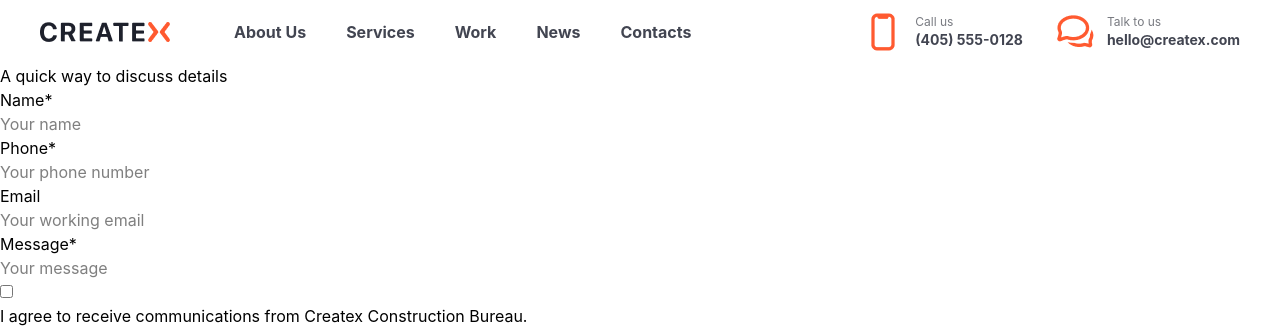
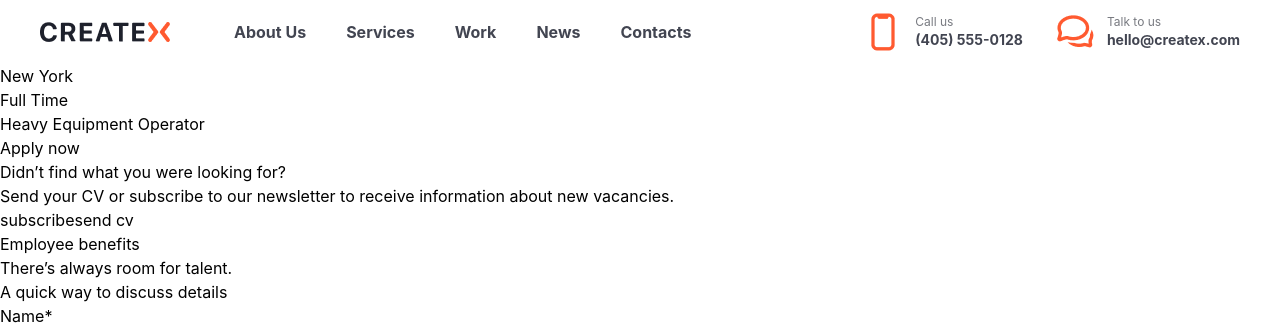
Before and after one commit to morrowe/CreateX, a React (Vite) app in the folder frontend/vite-project/: page /avaible in a window 1280 px wide. Shown: the top 330 px of the page. Built offline with nearby package versions, Linux system fonts and the light colour scheme.

Commit message:
Update Avaible.tsx

```diff
--- a/frontend/vite-project/src/Avaible/Avaible.tsx
+++ b/frontend/vite-project/src/Avaible/Avaible.tsx
@@ -5,9 +5,41 @@ function Avaible() {
 
   return (
     <>
-        <main>
+      <main>
+        <section>
+          <div>
+            <div>
+              <div>
+                <div>
+                  <img src="" alt="" />
+                  <p>New York</p>
+                </div>
+                <div>
+                  <img src="" alt="" />
+                  <p>Full Time</p>
+                </div>
+              </div>
+              <h3>Heavy Equipment Operator</h3>
+            </div>
+            <button>Apply now</button>
+          </div>
+          <div>
+            <h4>Didn’t find what you were looking for?</h4>
+            <p>Send your CV or subscribe to our newsletter to receive information about new vacancies.</p>
+            <div>
+              <button>subscribe</button>
+              <button>send cv</button>
+            </div>
+          </div>
+        </section>
+        <section>
+          <h2>Employee benefits</h2>
+          <p>There’s always room for talent.</p>
+          <div>
 
-        </main>
+          </div>
+        </section>
+      </main>
     </>
   )
 }
```
